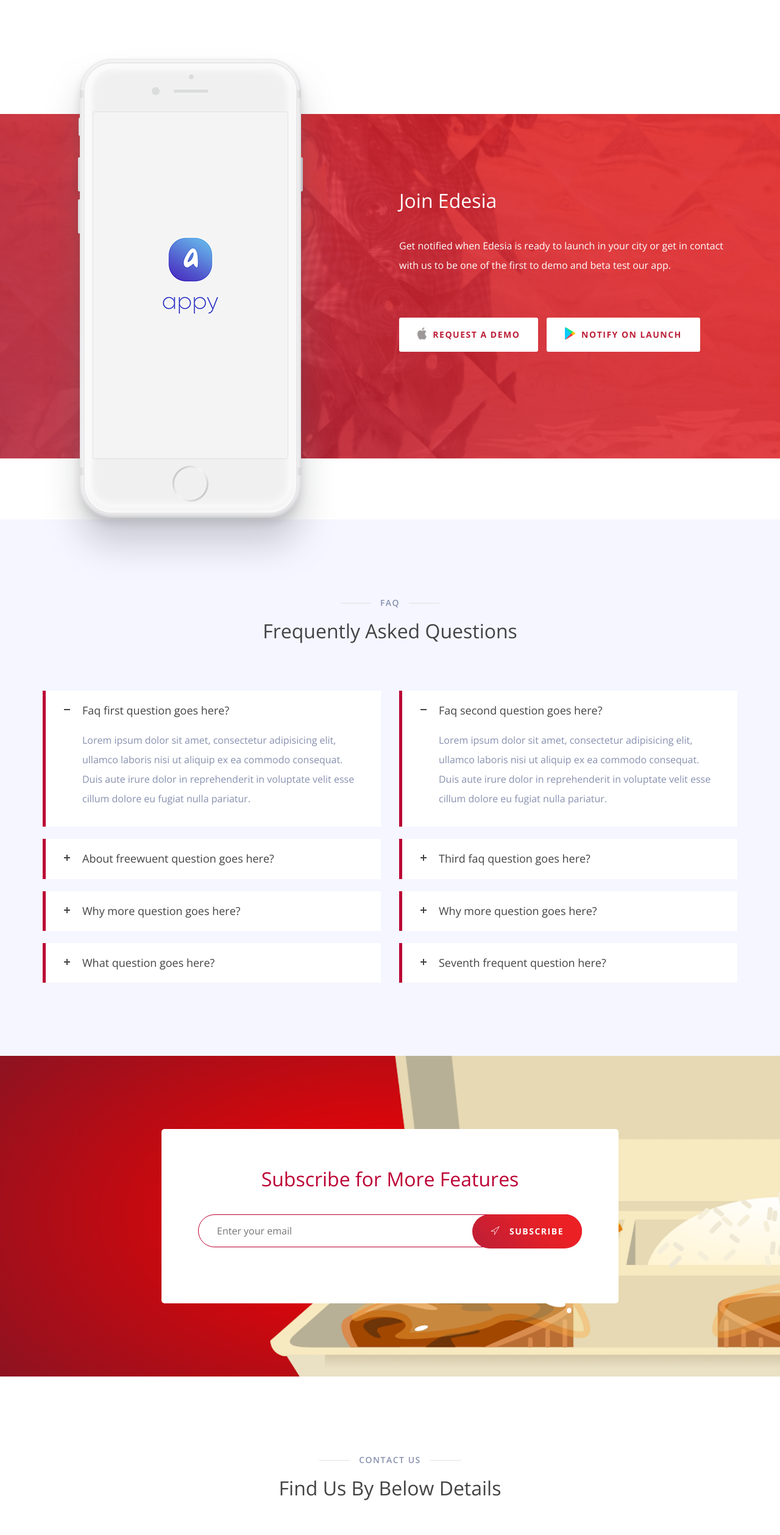
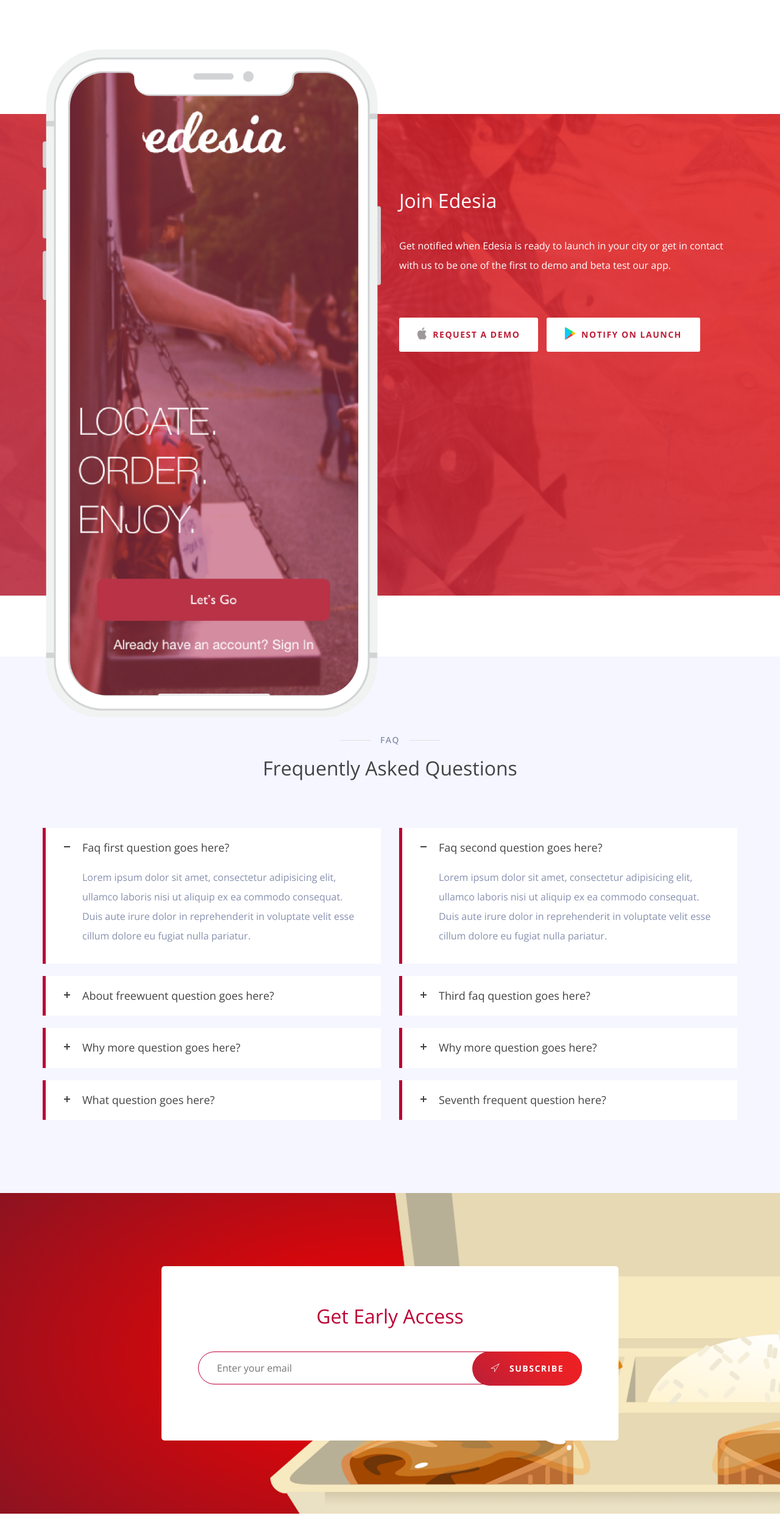
Before and after one commit to poeen/Edesia-langingpage, a plain HTML site: page index.html in a window 1280 px wide. Shown: the part 6142-8660 px from the top of the page at 61% size. Drawn offline with nearby package versions, Linux system fonts and the light colour scheme.

Commit message:
added last image but it's way too big lol

```diff
--- a/index.html
+++ b/index.html
@@ -353,7 +353,7 @@
             <div class="row">
                 <div class="col-xs-12 col-sm-6 hidden-sm">
                     <figure class="mobile-image">
-                        <img src="images/download-image.png" alt="">
+                        <img src="images/home_screen.png" alt="">
                     </figure>
                 </div>
                 <div class="col-xs-12 col-md-6 section-padding">
@@ -433,7 +433,7 @@
             <div class="row">
                 <div class="col-xs-12 col-sm-8 col-sm-offset-2">
                     <div class="subscribe-form text-center">
-                        <h3 class="blue-color">Subscribe for More Features</h3>
+                        <h3 class="blue-color">Get Early Access</h3>
                         <div class="space-20"></div>
                         <form id="mc-form">
                             <input type="email" class="control" placeholder="Enter your email" required="required" id="mc-email">
@@ -453,7 +453,7 @@
                 <div class="row">
                     <div class="col-xs-12">
                         <div class="page-title text-center">
-                            <h5 class="title">Contact US</h5>
+                            <h5 class="title">Contact Us</h5>
                             <h3 class="dark-color">Find Us By Below Details</h3>
                             <div class="space-60"></div>
                         </div>
```
Also changed, not shown: images/home_screen.png (added), 4 other files.
